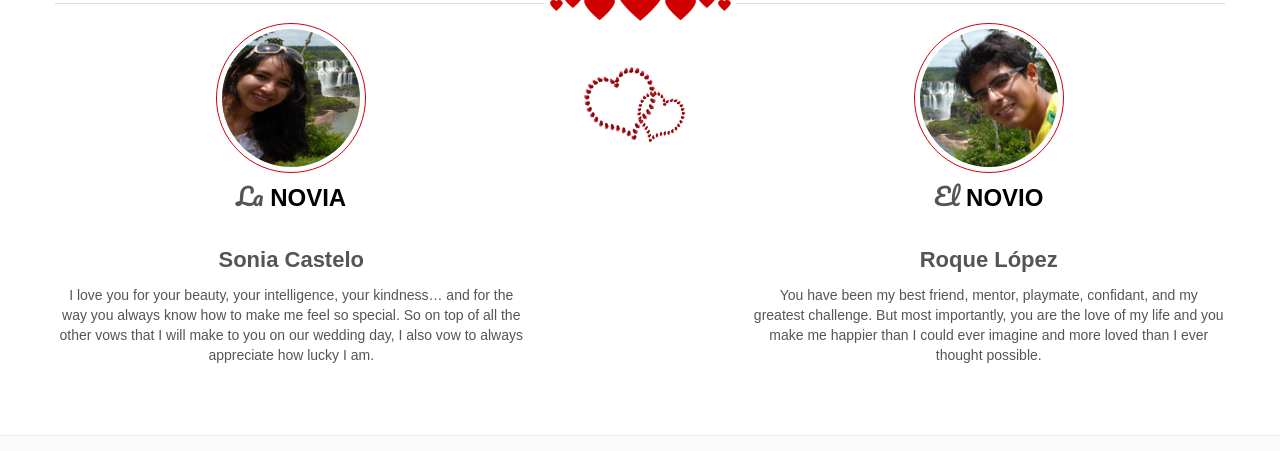
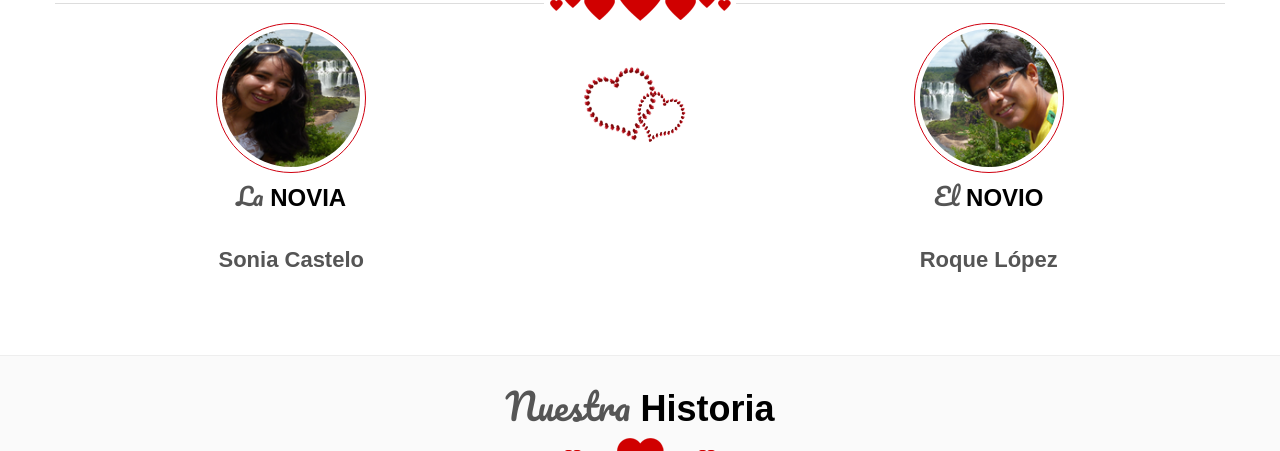
Before and after one commit to soniacq/soniayroque, a plain HTML site: page index.html in a window 1280 px wide. Shown: the part 608-1059 px from the top of the page. Drawn offline with Linux system fonts and the light colour scheme; some packages are replaced by stand-ins of ours; animation ran at ten frames a second; a script that the page names is missing; a web font is replaced by a local one.

Commit message:
Update index.html

```diff
--- a/index.html
+++ b/index.html
@@ -250,7 +250,6 @@
                                     <div class="text-capitalize text-center">Sonia Castelo</div>
                                 </div>
                                 <div class="girl-content">
-                                    I love you for your beauty, your intelligence, your kindness… and for the way you always know how to make me feel so special. So on top of all the other vows that I will make to you on our wedding day, I also vow to always appreciate how lucky I am.
                                 </div>
                             </div>
                             <div class="col-sm-2 col-xs-12 heart">
@@ -268,7 +267,6 @@
                                     <div class="text-capitalize text-center">Roque López</div>
                                 </div>
                                 <div class="girl-content">
-                                    You have been my best friend, mentor, playmate, confidant, and my greatest challenge. But most importantly, you are the love of my life and you make me happier than I could ever imagine and more loved than I ever thought possible.
                                 </div>
                             </div>
                         </div>
```
